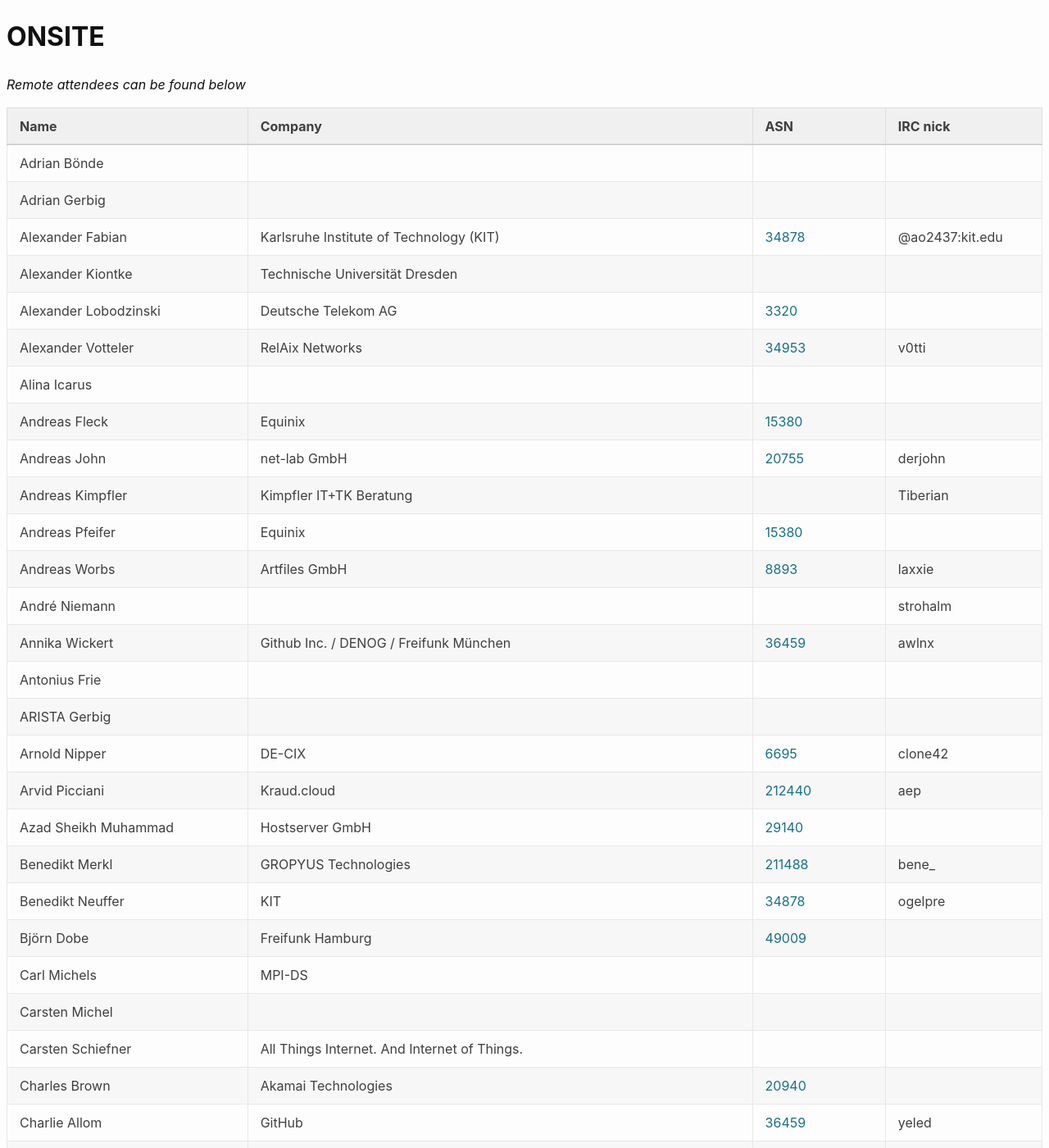
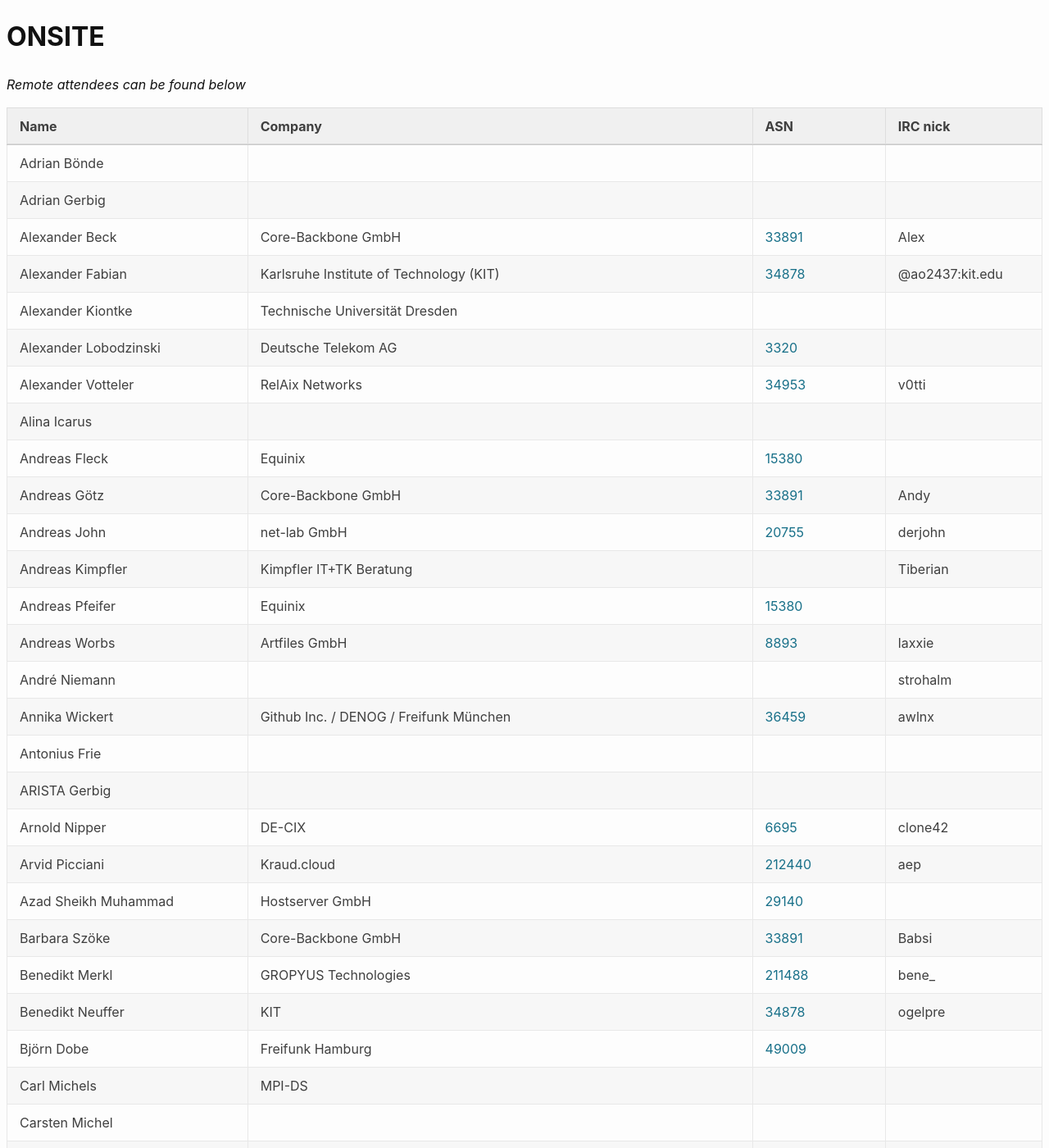
Before and after one commit to denog/pretix-attendeelist, a Jekyll site: the page built from denog15/index.md, in a window 1280 px wide and 1400 px high. Shown: the whole window at 82% size. Built offline with Jekyll 4.4.1, drawn with Linux system fonts in a browser that asks for light colours; some of the changed text lies outside the part shown.

Commit message:
Latest data: Fri Sep 15 13:10:49 UTC 2023

```diff
--- a/_data/attendees_denog15_onsite.json
+++ b/_data/attendees_denog15_onsite.json
@@ -10,6 +10,12 @@
     "company": null,
     "irc": null,
     "asn": null
+  },
+  {
+    "name": "Alexander Beck",
+    "company": "Core-Backbone GmbH",
+    "irc": "Alex",
+    "asn": "33891"
   },
   {
     "name": "Alexander Fabian",
@@ -46,6 +52,12 @@
     "company": "Equinix",
     "irc": null,
     "asn": "15380"
+  },
+  {
+    "name": "Andreas Götz",
+    "company": "Core-Backbone GmbH",
+    "irc": "Andy",
+    "asn": "33891"
   },
   {
     "name": "Andreas John",
@@ -112,6 +124,12 @@
     "company": "Hostserver GmbH",
     "irc": null,
     "asn": "29140"
+  },
+  {
+    "name": "Barbara Szöke",
+    "company": "Core-Backbone GmbH",
+    "irc": "Babsi",
+    "asn": "33891"
   },
   {
     "name": "Benedikt Merkl",
@@ -1146,6 +1164,12 @@
     "asn": "211656"
   },
   {
+    "name": "Ulrich Köhler",
+    "company": "Core-Backbone GmbH",
+    "irc": "Ulli",
+    "asn": "33891"
+  },
+  {
     "name": "Ute Wolf",
     "company": "IPB Internet Provider in Berlin GmbH",
     "irc": null,
```
